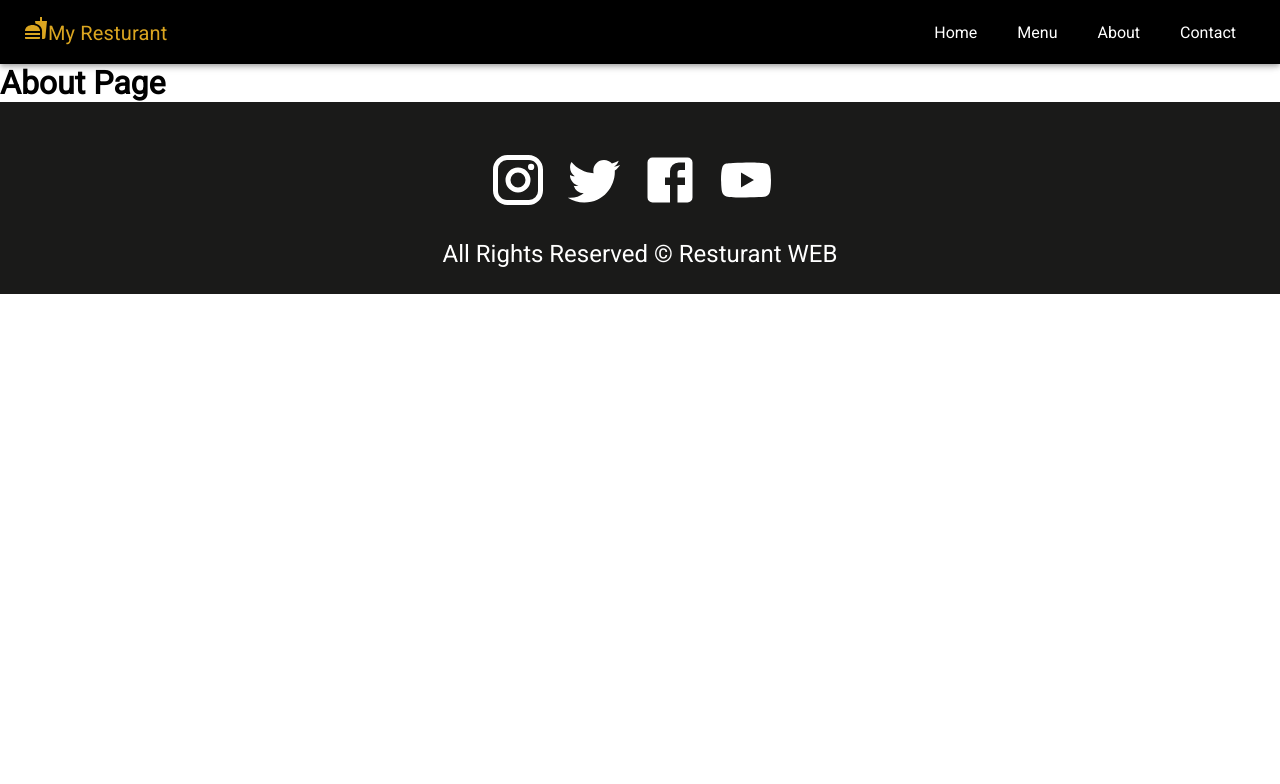
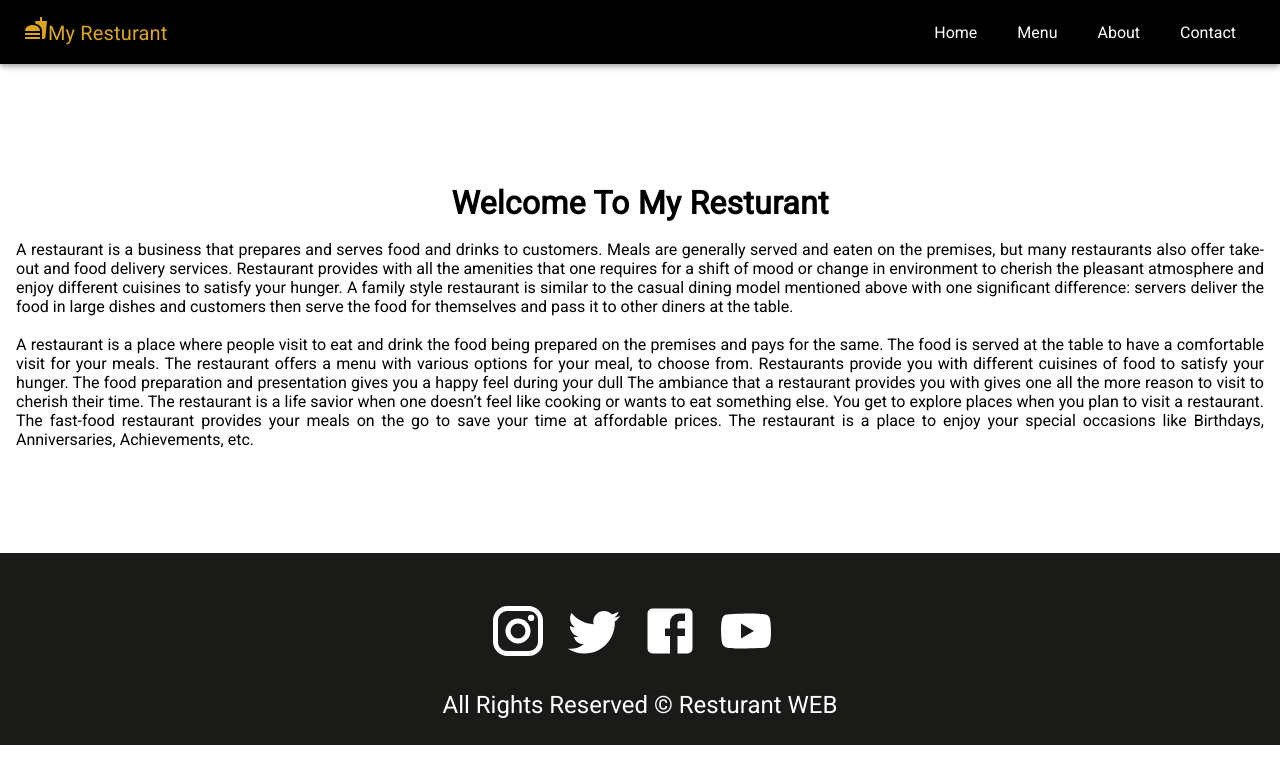
Before and after one commit to Dineshyagnik/resturant_website, a React (Create React App) app: page /about in a window 1280 px wide. Shown: the top 784 px of the page. Built offline with nearby package versions, Linux system fonts and the light colour scheme.

Commit message:
add about

```diff
--- a/src/Styles/HomeStyle.css
+++ b/src/Styles/HomeStyle.css
@@ -32,7 +32,7 @@
 }
 
 .home .headerContent button {
-    background-color: orange;
+    background-color: gray;
     margin-top: 20px;
     border: none;
     border-radius: 5px;
@@ -44,7 +44,7 @@
 }
 
 .headerContent button:hover {
-    background-color: gray;
+    background-color: rgb(72, 70, 70);
     cursor: pointer;
     transition: 0.3s ease-in;
 }
--- a/src/pages/About.js
+++ b/src/pages/About.js
@@ -1,10 +1,50 @@
 import React from "react";
 import Layout from '../component/Layout/Layout'
+import { Box, Typography } from "@mui/material";
 
-const About =()=>{
-    return(
+const About = () => {
+    return (
         <Layout>
-            <h1>About Page </h1>
+            <Box sx={{
+                my:11,
+                p:2,
+                textAlign:'center',
+                "& h4":{
+                    fontWeight:'bold',
+                    my:2,
+                    fontSize:'2rem',
+                },
+                " & p":{
+                    textAlign:'justify'
+                },
+                "@media(max-width:600px)":{
+                    mt:0,
+                    "& h4":{
+                        fontSize:'1.5rem'
+                    }
+                }
+            }}>
+                <Typography variant="h4">
+                    Welcome To My Resturant
+                </Typography>
+                <p>
+                    A restaurant is a business that prepares and serves food and drinks to customers. Meals are generally served and eaten on the premises, but many restaurants also offer take-out and food delivery services.
+                    Restaurant provides with all the amenities that one requires for a shift of mood or change in environment to cherish the pleasant atmosphere and enjoy different cuisines to satisfy your hunger.
+                    A family style restaurant is similar to the casual dining model mentioned above with one significant difference: servers deliver the food in large dishes and customers then serve the food for themselves and pass it to other diners at the table.
+                    </p>
+                <br />
+                <p>
+                    A restaurant is a place where people visit to eat and drink the food being prepared on the premises and pays for the same. The food is served at the table to have a comfortable visit for your meals. The restaurant offers a menu with various options for your meal, to choose from.
+
+                    Restaurants provide you with different cuisines of food to satisfy your hunger.
+                    The food preparation and presentation gives you a happy feel during your dull
+                    The ambiance that a restaurant provides you with gives one all the more reason to visit to cherish their time.
+                    The restaurant is a life savior when one doesn’t feel like cooking or wants to eat something else.
+                    You get to explore places when you plan to visit a restaurant.
+                    The fast-food restaurant provides your meals on the go to save your time at affordable prices.
+                    The restaurant is a place to enjoy your special occasions like Birthdays, Anniversaries, Achievements, etc.
+                </p>
+            </Box>
         </Layout>
     )
 }
--- a/src/pages/Contact.js
+++ b/src/pages/Contact.js
@@ -1,10 +1,36 @@
 import React from 'react'
 import Layout from '../component/Layout/Layout';
+import { Box, Paper, Table, TableCell, TableContainer, TableHead, TableRow, Typography } from '@mui/material';
 
 const Contact = () => {
   return (
     <Layout>
-        <h1>Conatct Page</h1>
+      <Box sx={{my:10,ml:10, "& h4":{fontWeight:'bold',mb:2}}}>
+        <Typography variant='h4'>
+          Contact My Resturant
+        </Typography>
+        <p>
+          It’s great that I can talk about my favorite restaurant. I like very much restaurants that have modern  menu on the food, the drinks and the dessert .
+
+          I am very attracted by those that are served as pumpkin sauce with cream. Or offer arugula juice. Things like this make me happy.
+
+          Eating in the restaurant is one of the good things. Since childhood, we did not encourage eating in restaurants a lot due to the loss of beneficial nutrients. The orders are always saturated with oils and fats.
+
+          But because of the change and the experience of some new varieties, I became a lot more encouraged to eat in restaurants. One of my most favorite restaurants is the tomato Indian restaurant. They can always surprise me and offer one of those new meals or offer a modern sauce that I like.
+        </p>
+      </Box>
+      <Box>
+        <TableContainer component={Paper}>
+          <Table aria-label='contact table'>
+            <TableHead>
+              <TableRow>
+                <TableCell>Contact Details</TableCell>
+              </TableRow>
+            </TableHead>
+          </Table>
+
+        </TableContainer>
+      </Box>
     </Layout>
   )
 }
```
